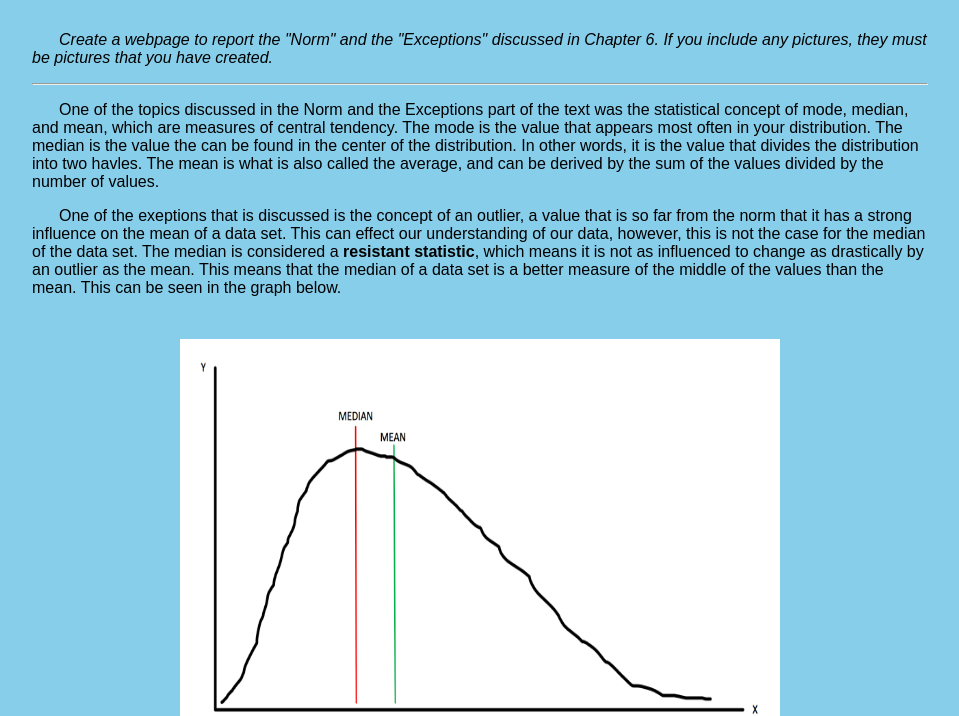
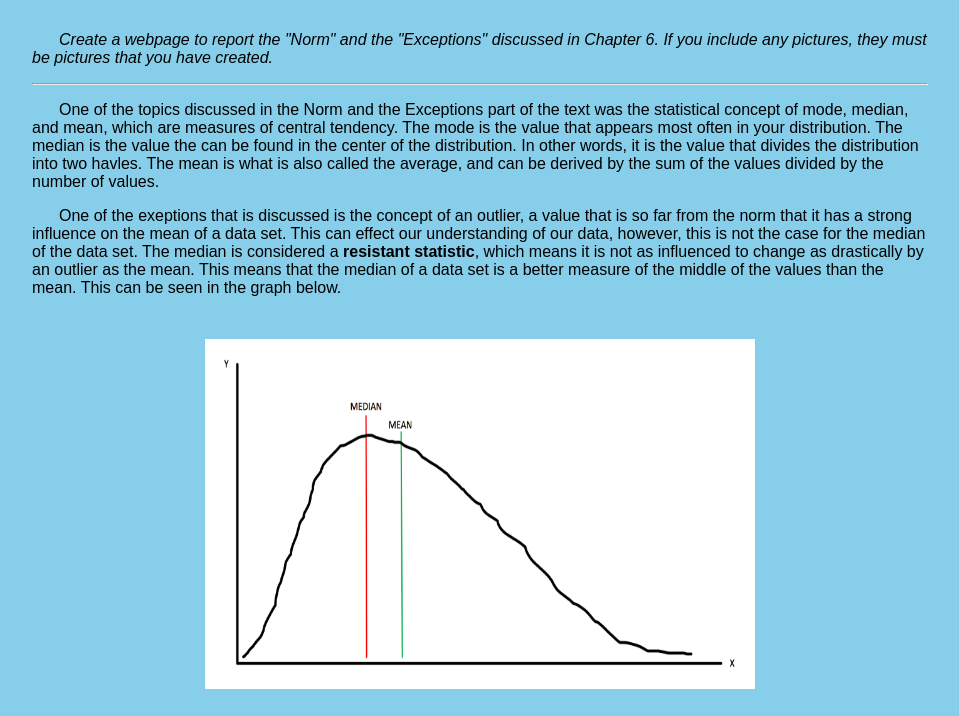
Before and after one commit to isaiaharroyo/CSC_160_meaningful_hw, a plain HTML site: page index.html in a window 1280 px wide. Shown: the part 94-810 px from the top of the page, without its empty margins (168-1127 px from the left). Drawn offline with Linux system fonts and the light colour scheme.

Commit message:
Update index.html

```diff
--- a/index.html
+++ b/index.html
@@ -76,7 +76,7 @@
         <p>One of the exeptions that is discussed is the concept of an outlier, a value that is so far from the norm that it has a strong influence on the mean of a data set. This can effect our understanding of our data, however, this is not the case for the median of the data set. The median is considered a <b>resistant statistic</b>, which means it is not as influenced to change as drastically by an outlier as the mean. This means that the median of a data set is a better measure of the middle of the values than the mean. This can be seen in the graph below.</p>
         </div>
 
-        <img src = "images/GRaph.png" width = "600" height = "400"/>
+        <img src = "images/GRaph.png" width = "550" height = "350"/>
 
         <div>
         <p>In this graph, it is clear that there are outliers because the graph shape is skewed to the right. This means that there are some data points that are so large that the graph is being pulled out toward the larger values on the X-axis. Since these outliers influence the accuracy of the mean, the value of the mean can be seen having shifted to the right of the median. This shows how much the outliers change the mean. Since the median is a resistant statistic, it isn't effected by the outliers, and will not change as much as the mean, thus the median is a better measurement of the middle than the mean.</p>
```
